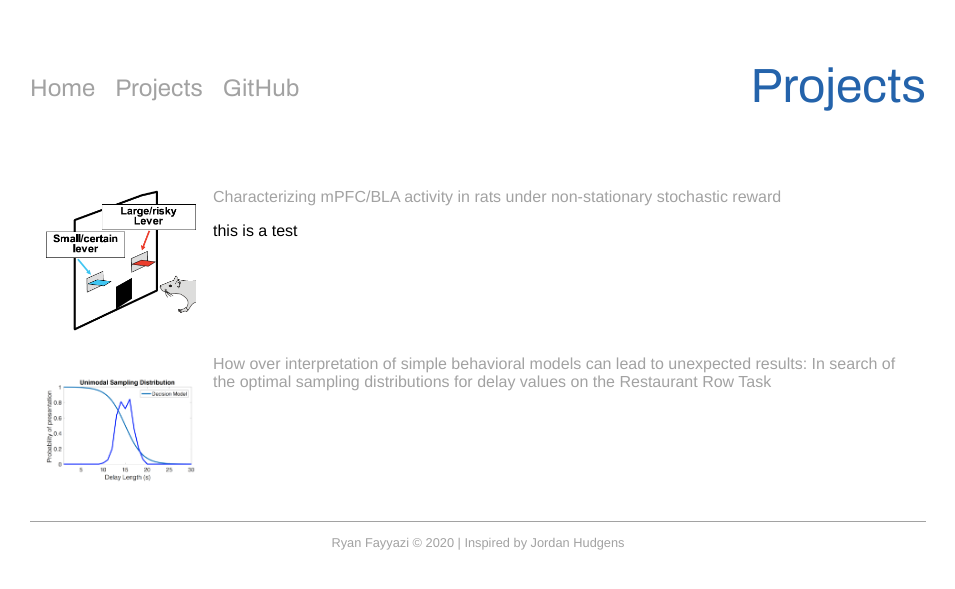
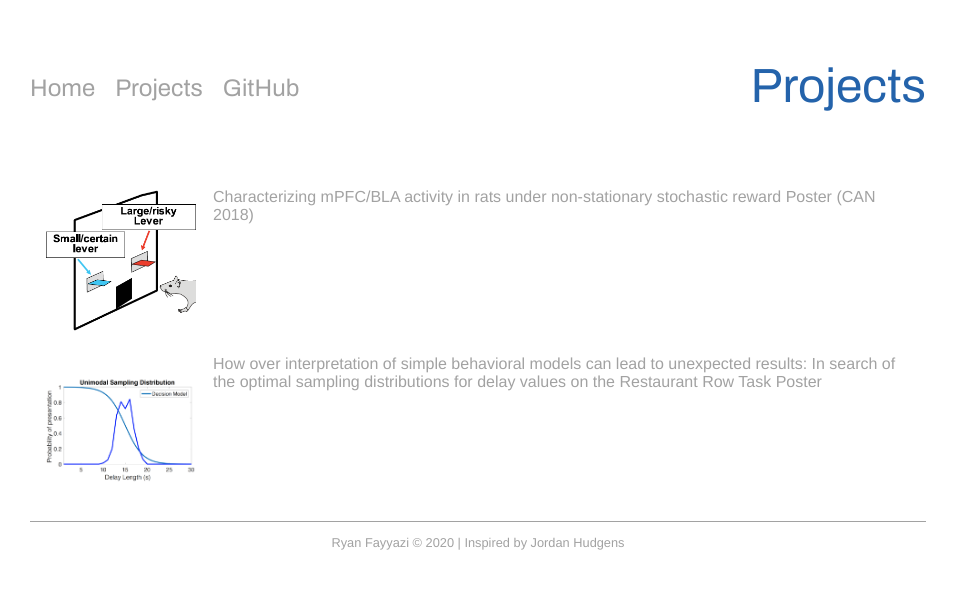
Before and after one commit to rfayyazi/rfayyazi.github.io, a Jekyll site: the page projects.html, which Jekyll copies as it is, in a window 1280 px wide. Shown: the top 589 px of the page, without its empty margins (162-1117 px from the left). Built offline with Jekyll 4.4.1, drawn with Linux system fonts in a browser that asks for light colours.

Commit message:
Update projects.html

```diff
--- a/projects.html
+++ b/projects.html
@@ -41,7 +41,7 @@
               <td>
                 <div class='project-title'>
                   <a href='seamans_rat_MAB.html'>Characterizing mPFC/BLA activity in rats under non-stationary stochastic reward</a>
-                  <p> this is a test </p>
+                  <a href='posters/rat_MAB_poster.pdf'>Poster (CAN 2018)</a>
                 </div>
               </td>
             </tr>
@@ -53,8 +53,9 @@
               </td>
               <td>
                 <div class='project-title'>
-                  <a href='seamans_restraunt_row.html'>How over interpretation of simple behavioral models can lead to unexpected results: In
+                  <a href='projects/restraunt_row_sampling.html'>How over interpretation of simple behavioral models can lead to unexpected results: In
                   search of the optimal sampling distributions for delay values on the Restaurant Row Task</a>
+                  <a href='posters/restraunt_row_poster.pdf'>Poster</a>
                 </div>
               </td>
             </tr>
```
